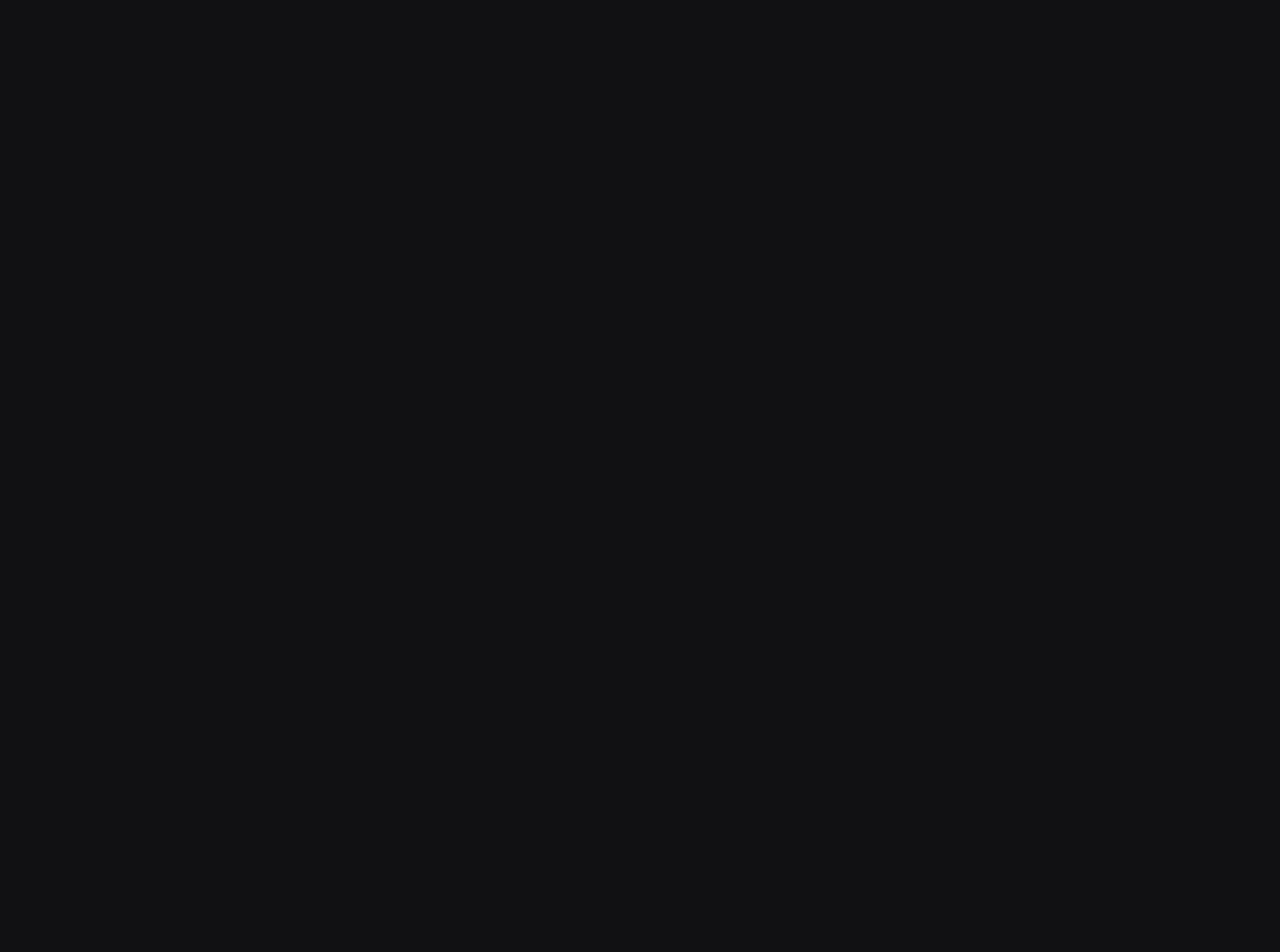
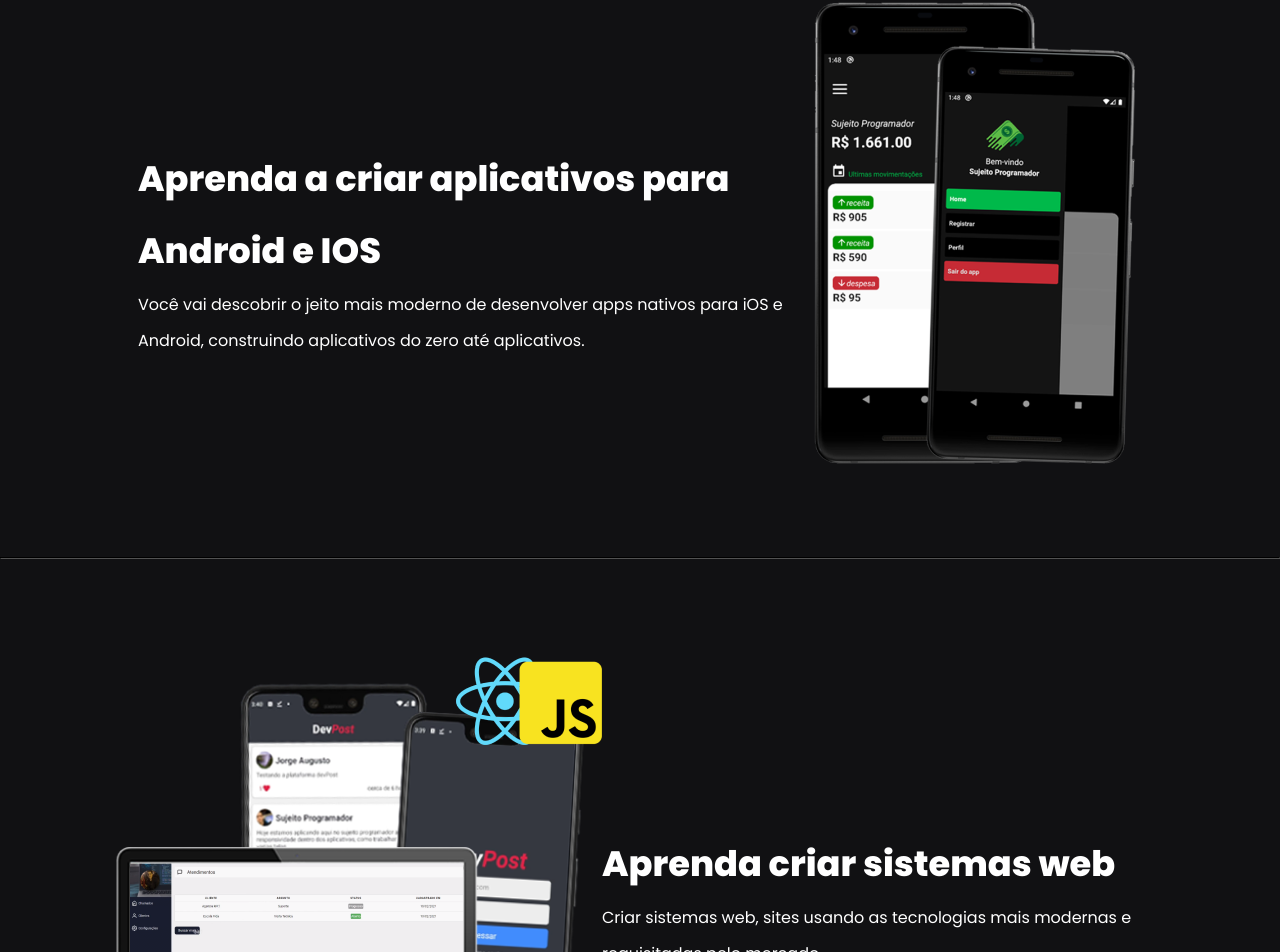
Before and after one commit to JrzenonDev/blog-next-headless-cms, a Next.js app: page / in a window 1280 px wide. Shown: the part 909-1861 px from the top of the page. Before the commit the page ends 816 px from the top, so only its background shows below. Built offline with nearby package versions, Linux system fonts and the light colour scheme.

Commit message:
feat: create section content in home

```diff
--- a/src/pages/index.tsx
+++ b/src/pages/index.tsx
@@ -12,7 +12,7 @@
           <section className={styles.ctaText}>
             <h1>Levando você ao próximo nível</h1>
             <span>
-              Lorem ipsum dolor sit amet consectetur, adipisicing elit. Error officiis harum eaque quod omnis minus, eum odio temporibus quisquam quis cum nihil ducimus hic labore fuga incidunt et cupiditate quo.
+            Uma plataforma com cursos que vão do zero até o profissional na pratica, direto ao ponto aplicando o que usamos no mercado de trabalho. 👊
             </span>
             <a>
               <button>
@@ -22,6 +22,27 @@
           </section>
           <img src='/images/banner-conteudos.png' alt='Conteúdos de tecnologia' />
         </div>
+
+        <hr className={styles.divisor}/>
+
+        <div className={styles.sectionContent}>
+          <section>
+            <h2>Aprenda a criar aplicativos para Android e IOS</h2>
+            <span>Você vai descobrir o jeito mais moderno de desenvolver apps nativos para iOS e Android, construindo aplicativos do zero até aplicativos.</span>
+          </section>
+          <img src='/images/financasApp.png' alt='Conteúdos desenvolvimento de apps' />
+        </div>
+
+        <hr className={styles.divisor}/>
+
+        <div className={styles.sectionContent}>
+          <img src='/images/webDev.png' alt='Conteúdos desenvolvimento de aplicacoes web' />
+          <section>
+          <h2>Aprenda criar sistemas web</h2>
+          <span>Criar sistemas web, sites usando as tecnologias mais modernas e requisitadas pelo mercado.</span>
+          </section>
+        </div>
+
       </main>
     </>
   )
--- a/src/styles/home.module.scss
+++ b/src/styles/home.module.scss
@@ -47,3 +47,40 @@
     font-weight: bold;
   }
 }
+
+.divisor {
+  width: 100%;
+  height: 1px;
+  bottom: 0;
+  border-color: var(--gray-200);
+}
+
+.sectionContent {
+  margin: 5.5rem auto;
+  max-width: 1120px;
+  display: flex;
+  align-items: center;
+  justify-content: center;
+
+  section {
+    max-width: 670px;
+  }
+
+  img {
+    max-width: 550px;
+  }
+
+  h2 {
+    font-size: 2.2rem;
+    line-height: 4.5rem;
+    font-weight: 900;
+    margin-top: 2.2rem;
+    color: var(--white);
+  }
+
+  span {
+    font-size: 1rem;
+    line-height: 2.25rem;
+    color: var(--white);
+  }
+}
```
